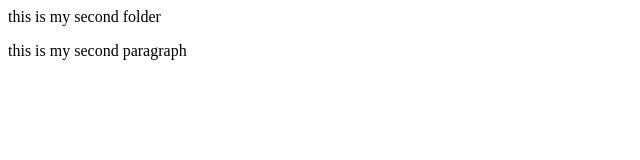
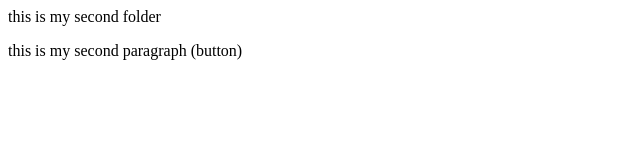
Before and after one commit to adisharma995/localrepo, a plain HTML site: page index.html in a window 1280 px wide. Shown: the full height of the page, 0-640 px from the left. Drawn offline with Linux system fonts and the light colour scheme.

```diff
--- a/index.html
+++ b/index.html
@@ -1,2 +1,2 @@
 <p> this is my second folder </p>
-<p> this is my second paragraph </p>
+<p> this is my second paragraph (button) </p>
```
